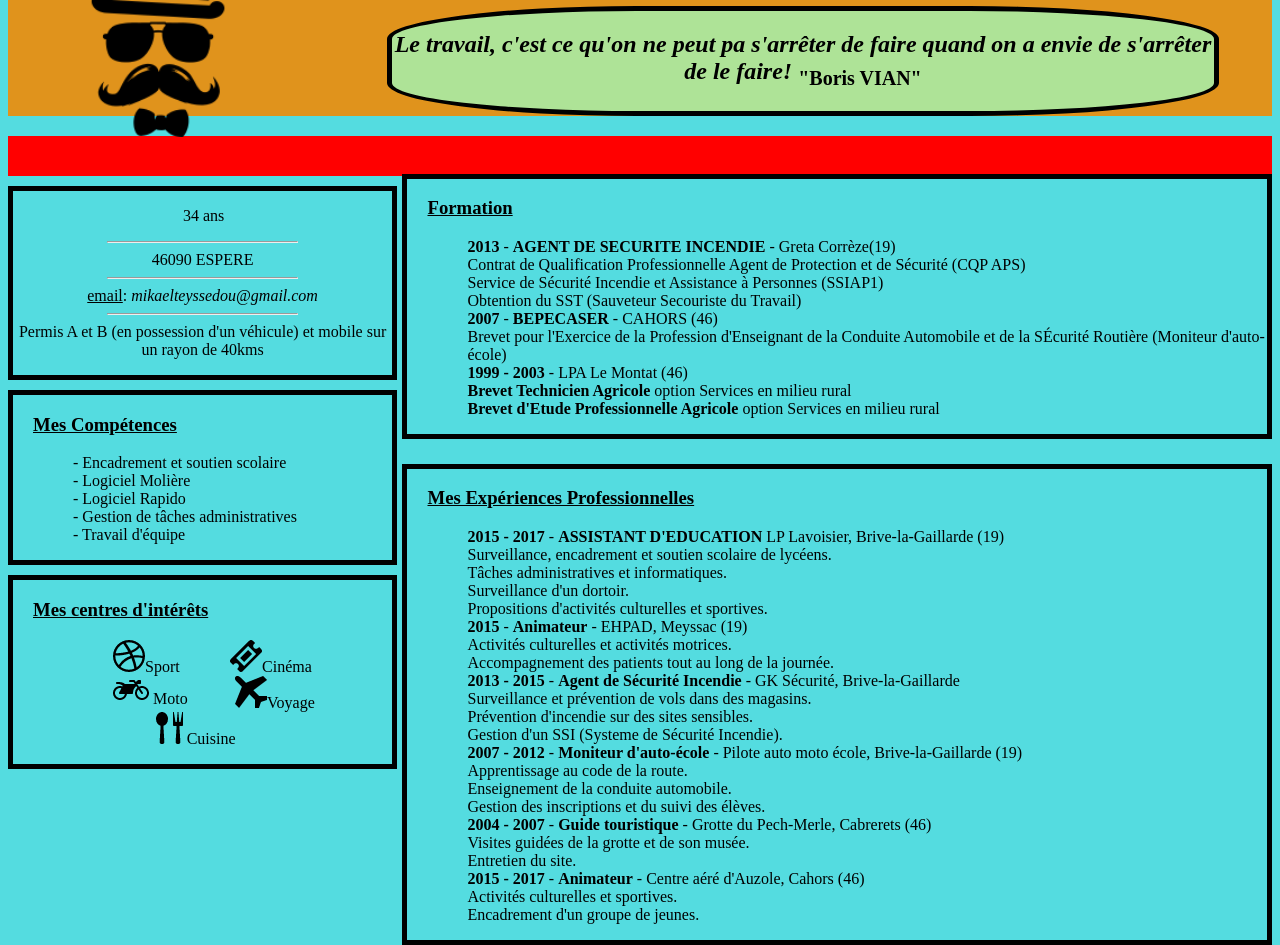
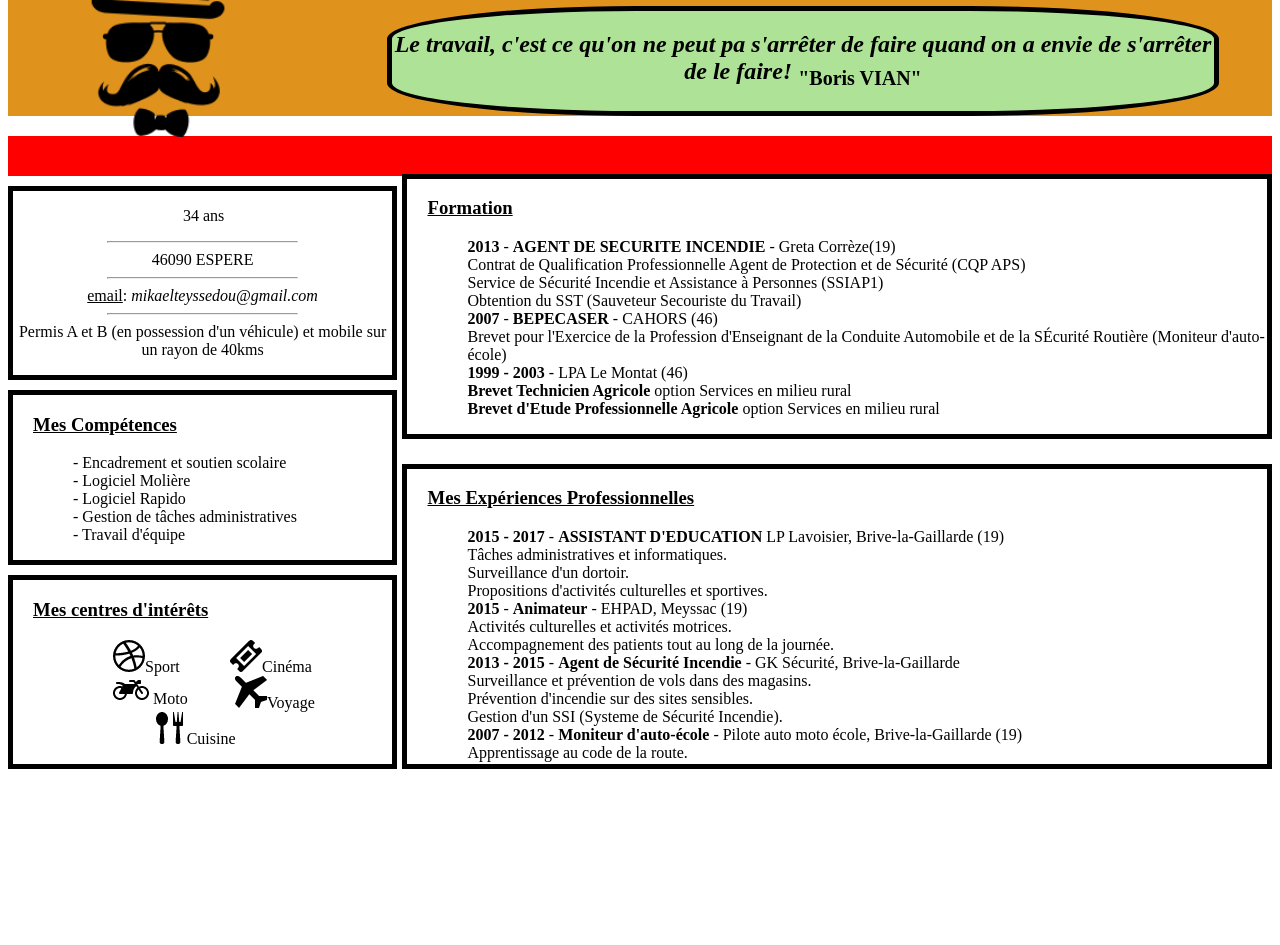
Before and after one commit to teyssedou/gitmika, a plain HTML site: page index.html in a window 1280 px wide. Shown: the part 84-1029 px from the top of the page. After the commit the page ends 861 px from the top, so only its background shows below. Drawn offline with Linux system fonts and the light colour scheme.

Commit message:
modification de l'experience

```diff
--- a/CSS/style.css
+++ b/CSS/style.css
@@ -77,18 +77,15 @@ p{
 	margin-left: 60px;}
 #texte{
 	margin-left: 170px;}
-
 .Experiences{
 	float: right;
 	border-style: double;
 	padding-top: -80px;
-	width: 68%;
 	border: 5px black solid;
-	margin-top: -305px;
-	overflow: scroll;}
+	margin-top: -305px;}
 
 body{
-	background-color: #54DCE0;
+	background-color: #00000;
 }
 .tete{
 	background-color: #E0931C;
--- a/index.html
+++ b/index.html
@@ -69,11 +69,11 @@ Brevet pour l'Exercice de la Profession d'Enseignant de la Conduite Automobile e
 <!--Formation end-->
 
 <!--Expériences Professionnelles start-->
-<div class="Experiences">
+<div class="Experiences"  style="height: 295px; width: 68%;overflow: auto;">
+
 	<h3 id="titre"><ins>Mes Expériences Professionnelles</ins></h3>
 	<p>
 	<b>2015 - 2017</b> - <strong>ASSISTANT D'EDUCATION</strong> LP Lavoisier, Brive-la-Gaillarde (19)<br>
-	Surveillance, encadrement et soutien scolaire de lycéens.<br>
 	Tâches administratives et informatiques.<br>
 	Surveillance d'un dortoir.<br>
 	Propositions d'activités culturelles et sportives.<br>
```
